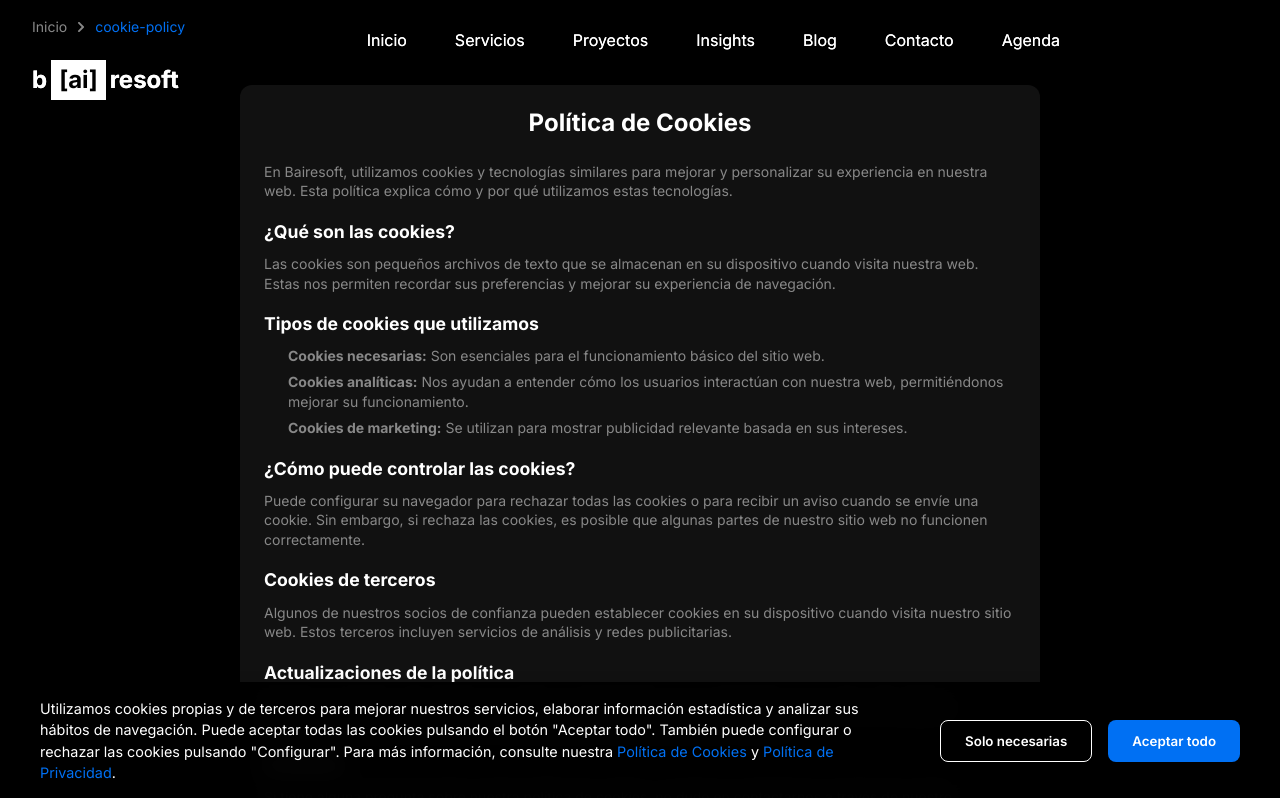
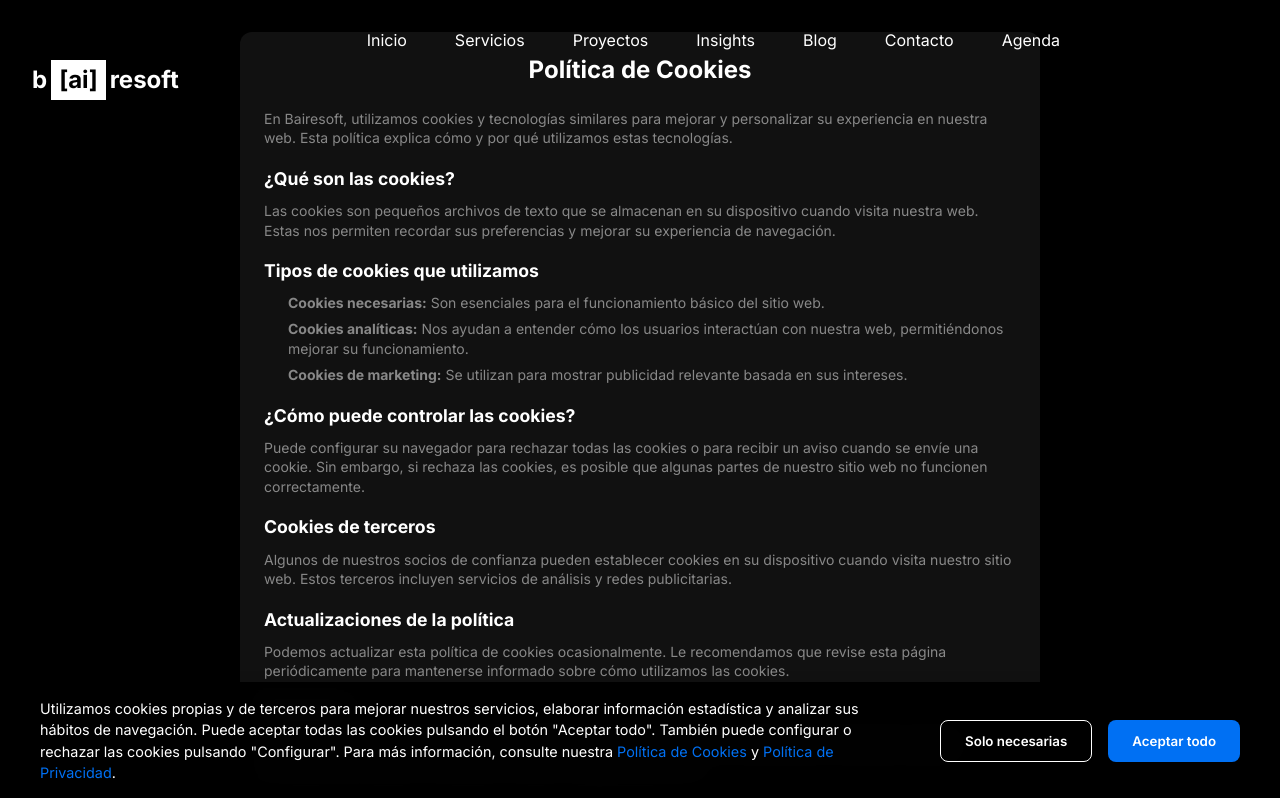
Before and after one commit to jiriarte/bairesoft-react, a React (Vite) app: page /cookie-policy in a window 1280 px wide. Shown: the top 798 px of the page. Built offline with nearby package versions, Linux system fonts and the light colour scheme; a web font is replaced by a local one.

Commit message:
fix: reestructurar manejo del Layout y Footer para evitar duplicación

```diff
--- a/src/App.jsx
+++ b/src/App.jsx
@@ -9,6 +9,7 @@
 import CookieConsent from './components/CookieConsent';
 import FontOptimizer from './components/FontOptimizer';
 import ResourceOptimizer from './components/ResourceOptimizer';
+import Footer from './components/Footer'; // Importamos el Footer
 
 // Lazy loaded components
 const Home = lazy(() => import('./pages/Home'));
@@ -77,6 +78,7 @@
               <Route path="/terms-of-service" element={<TerminosServicio />} />
             </Routes>
           </Suspense>
+          <Footer />
           <CookieConsent />
         </ThemeProvider>
       </Router>
--- a/src/pages/PoliticaCookies/index.jsx
+++ b/src/pages/PoliticaCookies/index.jsx
@@ -1,6 +1,5 @@
 import React from 'react';
 import styled from 'styled-components';
-import Layout from '../../components/Layout';
 import { motion } from 'framer-motion';
 import SEO from '../../components/SEO';
 
@@ -51,7 +50,7 @@
 
 const PoliticaCookies = () => {
   return (
-    <Layout>
+    <>
       <SEO
         title="Política de Cookies | Bairesoft"
         description="Información sobre el uso de cookies en Bairesoft. Aprenda cómo utilizamos las cookies para mejorar su experiencia de navegación y cómo puede controlarlas."
@@ -121,7 +120,7 @@
           </Text>
         </Section>
       </Container>
-    </Layout>
+    </>
   );
 };
 
--- a/src/pages/PoliticaPrivacidad/index.jsx
+++ b/src/pages/PoliticaPrivacidad/index.jsx
@@ -1,6 +1,5 @@
 import React from 'react';
 import styled from 'styled-components';
-import Layout from '../../components/Layout';
 import { motion } from 'framer-motion';
 import SEO from '../../components/SEO';
 
@@ -51,7 +50,7 @@
 
 const PoliticaPrivacidad = () => {
   return (
-    <Layout>
+    <>
       <SEO
         title="Política de Privacidad | Bairesoft"
         description="Conozca cómo Bairesoft protege y gestiona sus datos personales. Información detallada sobre la recopilación, uso y protección de datos de nuestros usuarios."
@@ -157,7 +156,7 @@
           </Text>
         </Section>
       </Container>
-    </Layout>
+    </>
   );
 };
 
--- a/src/pages/TerminosServicio.jsx
+++ b/src/pages/TerminosServicio.jsx
@@ -1,6 +1,5 @@
 import React from 'react';
 import styled from 'styled-components';
-import Layout from '../components/Layout';
 import { motion } from 'framer-motion';
 import SEO from '../components/SEO';
 
@@ -59,7 +58,7 @@
 
 const TerminosServicio = () => {
   return (
-    <Layout>
+    <>
       <SEO
         title="Términos y Condiciones | Bairesoft"
         description="Términos y condiciones de servicio de Bairesoft. Información detallada sobre nuestros servicios, acuerdos, propiedad intelectual y condiciones de uso."
@@ -154,7 +153,7 @@
           Última actualización: Diciembre 2023
         </LastUpdated>
       </Container>
-    </Layout>
+    </>
   );
 };
 
```
